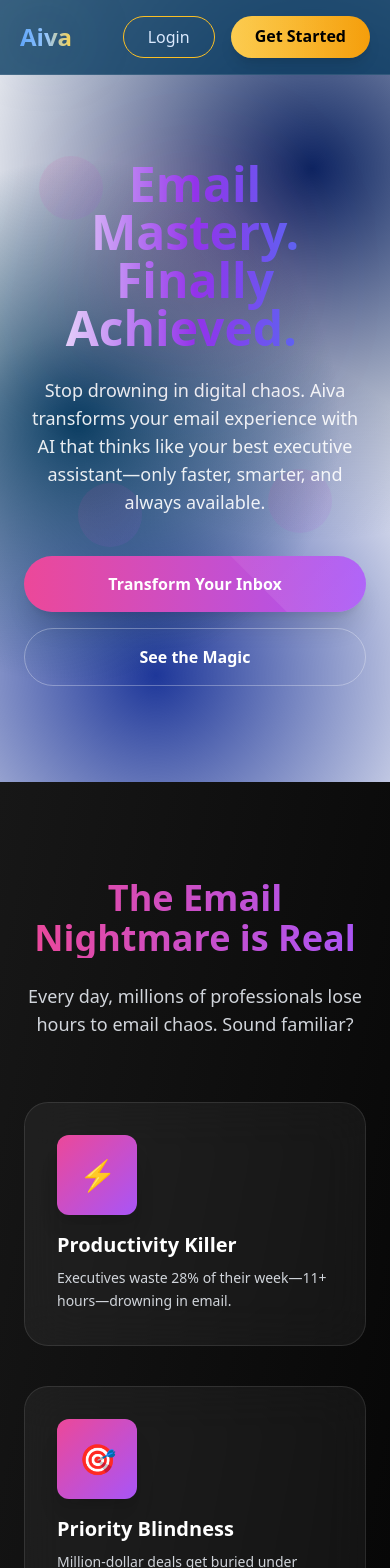
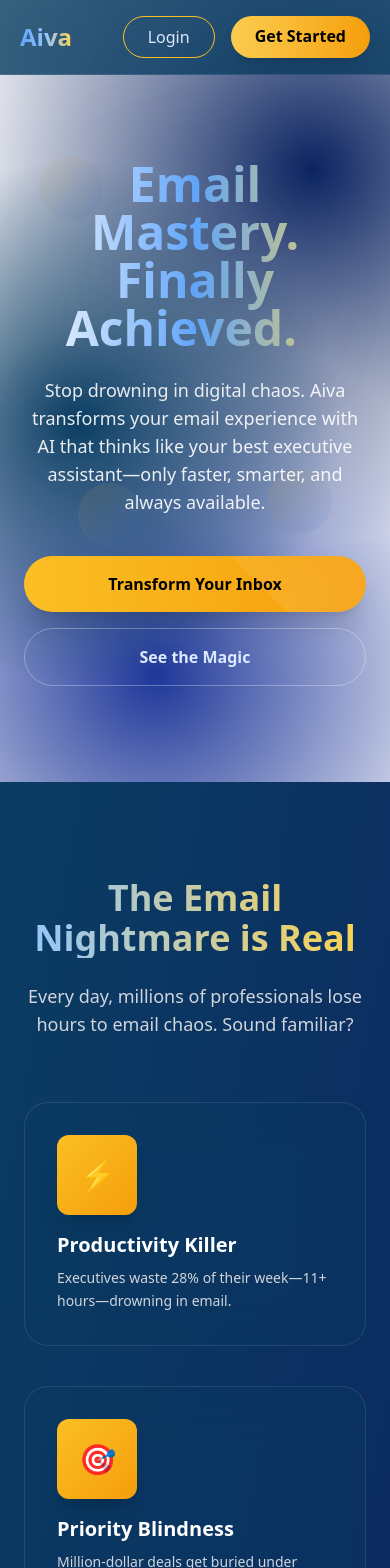
Before and after one commit to ramenthecorgi/aiva-frontend, a React (Create React App) app: page / in a window 390 px wide. Shown: the top 1568 px of the page. Built offline with nearby package versions, Linux system fonts and the light colour scheme.

Commit message:
finish theme update

```diff
--- a/src/components/HeroSection.js
+++ b/src/components/HeroSection.js
@@ -4,13 +4,13 @@
 const HeroSection = () => (
   <section className="pt-40 pb-24 text-center relative overflow-hidden">
     <div className="absolute inset-0 pointer-events-none">
-      <div className="absolute top-[20%] left-[10%] w-16 h-16 bg-gradient-to-br from-pink-500 to-purple-500 rounded-full opacity-10 animate-[float_6s_ease-in-out_infinite] delay-0" />
-      <div className="absolute top-[60%] right-[15%] w-16 h-16 bg-gradient-to-br from-pink-500 to-purple-500 rounded-full opacity-10 animate-[float_6s_ease-in-out_infinite] delay-[2s]" />
-      <div className="absolute bottom-[30%] left-[20%] w-16 h-16 bg-gradient-to-br from-pink-500 to-purple-500 rounded-full opacity-10 animate-[float_6s_ease-in-out_infinite] delay-[4s]" />
+      <div className="absolute top-[20%] left-[10%] w-16 h-16 bg-gradient-to-br from-amber-400 to-blue-600 rounded-full opacity-10 animate-[float_6s_ease-in-out_infinite] delay-0" />
+      <div className="absolute top-[60%] right-[15%] w-16 h-16 bg-gradient-to-br from-amber-400 to-blue-600 rounded-full opacity-10 animate-[float_6s_ease-in-out_infinite] delay-[2s]" />
+      <div className="absolute bottom-[30%] left-[20%] w-16 h-16 bg-gradient-to-br from-amber-400 to-blue-600 rounded-full opacity-10 animate-[float_6s_ease-in-out_infinite] delay-[4s]" />
     </div>
     <div className="max-w-4xl mx-auto px-6 relative z-10">
       <div className="mb-6 min-h-[7.5rem] md:min-h-[9.5rem] flex items-center justify-center">
-        <h1 className="text-5xl md:text-6xl font-extrabold bg-gradient-to-r from-white via-pink-500 via-purple-600 to-blue-500 bg-clip-text text-transparent drop-shadow-[0_0_50px_rgba(255,0,110,0.3)] animate-[titleGlow_3s_ease-in-out_infinite_alternate]">
+        <h1 className="text-5xl md:text-6xl font-extrabold bg-gradient-to-r from-white via-blue-400 via-blue-300 to-amber-300 bg-clip-text text-transparent drop-shadow-[0_0_50px_rgba(10,61,98,0.3)] animate-[titleGlow_3s_ease-in-out_infinite_alternate]">
           <span>
             <Typewriter
               onInit={(typewriter) => {
@@ -31,12 +31,12 @@
         Stop drowning in digital chaos. Aiva transforms your email experience with AI that thinks like your best executive assistant—only faster, smarter, and always available.
       </p>
       <div className="flex flex-col md:flex-row justify-center gap-4 mt-6">
-        <a href="#signup" className="bg-gradient-to-r from-pink-500 to-purple-500 text-white font-extrabold py-4 px-10 rounded-full shadow-xl hover:scale-105 transition relative overflow-hidden">
+        <a href="#signup" className="bg-gradient-to-r from-amber-400 to-amber-500 text-navy-900 font-extrabold py-4 px-10 rounded-full shadow-xl hover:scale-105 transition relative overflow-hidden">
           <span className="absolute inset-0 -top-1 -left-1 w-[200%] h-[200%] bg-gradient-to-r from-transparent via-white/10 to-transparent rotate-45 transition-all group-hover:animate-[shimmer_0.6s_ease-in-out]" />
           <span className="relative z-10">Transform Your Inbox</span>
         </a>
-        <a href="#demo" className="text-white border border-white/30 hover:border-pink-500 font-semibold py-4 px-10 rounded-full hover:translate-y-[-2px] transition relative overflow-hidden">
-          <span className="absolute inset-0 bg-gradient-to-r from-pink-500 to-purple-500 opacity-0 hover:opacity-10 transition-all" />
+        <a href="#demo" className="text-blue-100 border border-white/30 hover:border-amber-400 font-semibold py-4 px-10 rounded-full hover:translate-y-[-2px] transition relative overflow-hidden">
+          <span className="absolute inset-0 bg-gradient-to-r from-amber-400 to-amber-500 opacity-0 hover:opacity-10 transition-all" />
           <span className="relative z-10">See the Magic</span>
         </a>
       </div>
--- a/src/components/PainpointsSection.js
+++ b/src/components/PainpointsSection.js
@@ -10,14 +10,14 @@
 ];
 
 const PainpointsSection = () => (
-  <section className="bg-gradient-to-br from-neutral-900 to-black py-24">
+  <section className="bg-gradient-to-br from-[#0a3d62] to-[#0c2461] py-24">
     <div className="max-w-screen-xl mx-auto px-6">
-      <h2 className="text-4xl md:text-5xl font-extrabold text-center bg-gradient-to-r from-pink-500 to-purple-500 bg-clip-text text-transparent mb-6">The Email Nightmare is Real</h2>
+      <h2 className="text-4xl md:text-5xl font-extrabold text-center bg-gradient-to-r from-blue-300 to-amber-300 bg-clip-text text-transparent mb-6">The Email Nightmare is Real</h2>
       <p className="text-center text-lg text-gray-300 font-light max-w-3xl mx-auto mb-16">Every day, millions of professionals lose hours to email chaos. Sound familiar?</p>
       <div className="grid grid-cols-1 sm:grid-cols-2 lg:grid-cols-3 gap-10 mt-4">
         {painpoints.map(([icon, title, desc], idx) => (
-          <div key={idx} className="bg-white/5 backdrop-blur-xl border border-white/10 rounded-3xl p-8 transition-all hover:scale-[1.02] hover:shadow-xl hover:border-pink-500/30">
-            <div className="w-20 h-20 flex items-center justify-center text-3xl mb-4 rounded-xl bg-gradient-to-br from-pink-500 to-purple-500 text-white shadow-xl">
+          <div key={idx} className="bg-[rgba(10,61,98,0.3)] backdrop-blur-xl border border-white/10 rounded-3xl p-8 transition-all hover:scale-[1.02] hover:shadow-xl hover:border-amber-400/30">
+            <div className="w-20 h-20 flex items-center justify-center text-3xl mb-4 rounded-xl bg-gradient-to-br from-amber-400 to-amber-500 text-navy-900 shadow-xl">
               {icon}
             </div>
             <h3 className="text-xl font-bold text-white mb-2">{title}</h3>
--- a/src/components/SignupSection.js
+++ b/src/components/SignupSection.js
@@ -1,17 +1,17 @@
 import React from "react";
 
 const SignupSection = () => (
-  <section id="signup" className="bg-gradient-to-b from-neutral-900 to-black py-24 text-center">
+  <section id="signup" className="bg-gradient-to-b from-[#0a3d62] to-[#0c2461] py-24 text-center">
     <div className="max-w-screen-md mx-auto px-6">
-      <h2 className="text-4xl md:text-5xl font-extrabold bg-gradient-to-r from-pink-500 to-purple-500 bg-clip-text text-transparent mb-6">Ready to Dominate Your Inbox?</h2>
+      <h2 className="text-4xl md:text-5xl font-extrabold bg-gradient-to-r from-blue-300 to-amber-300 bg-clip-text text-transparent mb-6">Ready to Dominate Your Inbox?</h2>
       <p className="text-lg text-white/90 font-light mb-10">Join the elite circle of professionals who've already transformed their email game. Your productivity revolution starts now.</p>
       <form
         action="https://formspree.io/f/mpwrvavb"
         method="POST"
         className="flex flex-col sm:flex-row gap-4 justify-center items-center"
       >
-        <input type="email" name="email" placeholder="Enter your email" className="w-full sm:w-auto flex-1 px-6 py-3 rounded-full border-2 border-white/10 bg-white/5 text-white placeholder-white/50 focus:border-pink-500 outline-none" required />
-        <button type="submit" className="bg-gradient-to-r from-pink-500 to-purple-500 text-white font-bold py-3 px-8 rounded-full shadow-lg hover:translate-y-[-2px] hover:shadow-xl transition">
+        <input type="email" name="email" placeholder="Enter your email" className="w-full sm:w-auto flex-1 px-6 py-3 rounded-full border-2 border-white/10 bg-[rgba(10,61,98,0.3)] text-blue-100 placeholder-blue-100/50 focus:border-amber-400 outline-none" required />
+        <button type="submit" className="bg-gradient-to-r from-amber-400 to-amber-500 text-navy-900 font-bold py-3 px-8 rounded-full shadow-lg hover:translate-y-[-2px] hover:shadow-xl transition">
           Start Revolution
         </button>
       </form>
--- a/src/pages/Home.js
+++ b/src/pages/Home.js
@@ -24,7 +24,7 @@
 
   return (
     <>
-      <div className="fixed inset-0 z-[-1] bg-[radial-gradient(circle_at_20%_50%,#ff006e_0%,transparent_50%),radial-gradient(circle_at_80%_20%,#8338ec_0%,transparent_50%),radial-gradient(circle_at_40%_80%,#3a86ff_0%,transparent_50%)] animate-[bgShift_15s_ease-in-out_infinite]" />
+      <div className="fixed inset-0 z-[-1] bg-[radial-gradient(circle_at_20%_50%,#0a3d62_0%,transparent_50%),radial-gradient(circle_at_80%_20%,#0c2461_0%,transparent_50%),radial-gradient(circle_at_40%_80%,#1e3799_0%,transparent_50%)] animate-[bgShift_15s_ease-in-out_infinite]" />
 
       <HomeHeader />
 
```
Also changed, not shown: src/components/AssistantSection.js (+3 -3 lines).
